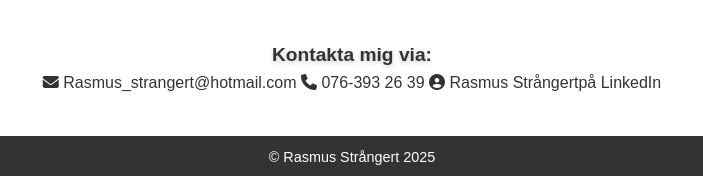
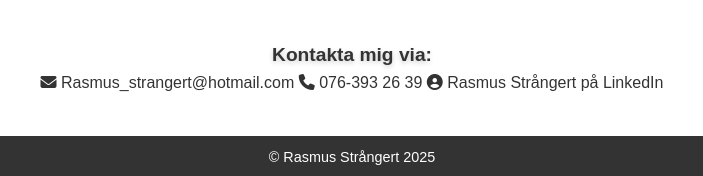
Before and after one commit to ZunarOrion/ZunarOrion.github.io, a plain HTML site: page portfolio/index.html in a window 1280 px wide. Shown: the part 942-1118 px from the top of the page, 288-991 px from the left. Drawn offline with Linux system fonts and the light colour scheme.

Commit message:
Update index.html

```diff
--- a/portfolio/index.html
+++ b/portfolio/index.html
@@ -50,12 +50,12 @@
         <ul id="contact-small">
             <li><i class="fa-solid fa-envelope"></i> <a href="mailto:Rasmus_strangert@hotmail.com">Rasmus_strangert@hotmail.com</a></li>
             <li><i class="fa-solid fa-phone"></i> <a href="tel:076-3932639">076-393 26 39</a></li>
-            <li><i class="fa-solid fa-circle-user"></i> <a href="https://se.linkedin.com/in/rasmus-str%C3%A5ngert-b6084b245">Rasmus Strångert</a> på LinkedIn</li>
+            <li><i class="fa-solid fa-circle-user"></i> <a href="https://se.linkedin.com/in/rasmus-str%C3%A5ngert-b6084b245">Rasmus Strångert på LinkedIn</a></li>
         </ul>
         <p id="contact-big">
             <i class="fa-solid fa-envelope"></i> <a href="mailto:Rasmus_strangert@hotmail.com">Rasmus_strangert@hotmail.com</a>
             <i class="fa-solid fa-phone"></i> <a href="tel:076-3932639">076-393 26 39</a>
-            <i class="fa-solid fa-circle-user"></i> <a href="https://se.linkedin.com/in/rasmus-str%C3%A5ngert-b6084b245">Rasmus Strångert</a>på LinkedIn
+            <i class="fa-solid fa-circle-user"></i> <a href="https://se.linkedin.com/in/rasmus-str%C3%A5ngert-b6084b245">Rasmus Strångert på LinkedIn</a>
         </p>
     </div>
 
```
